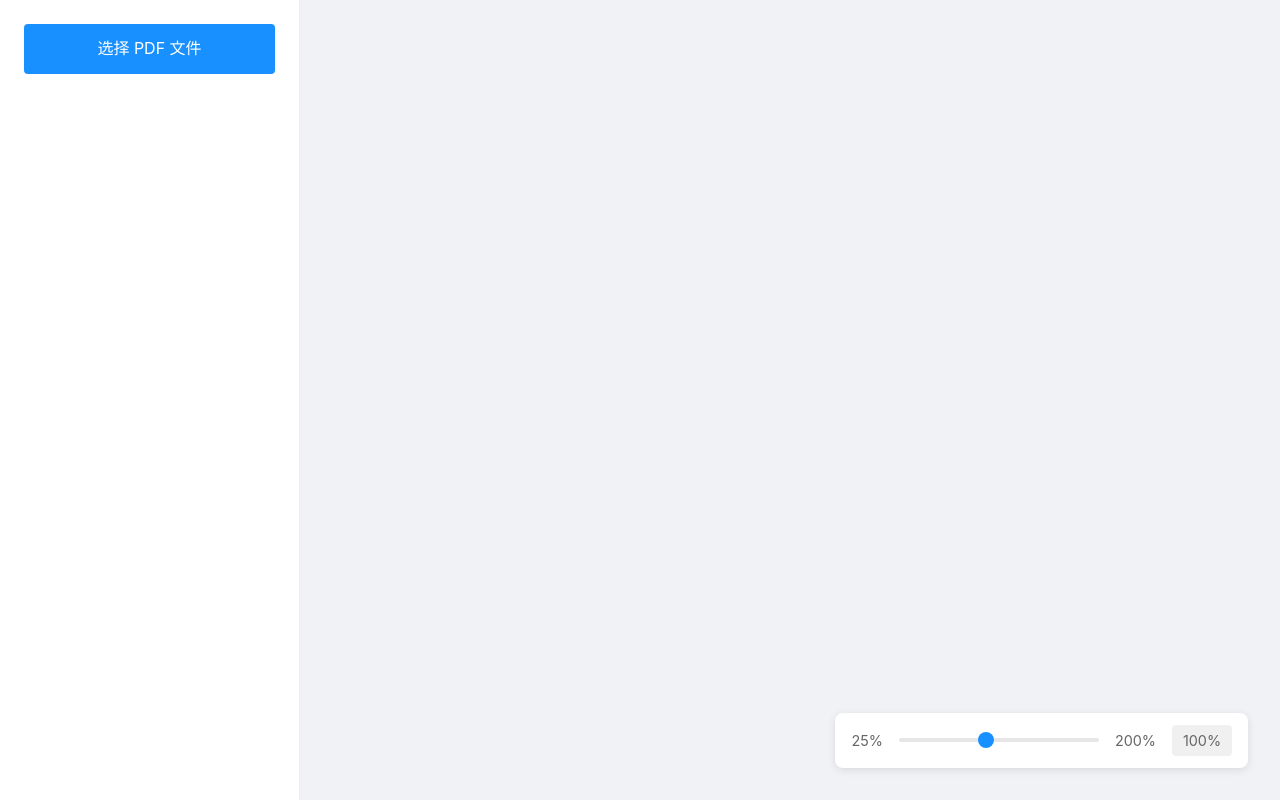
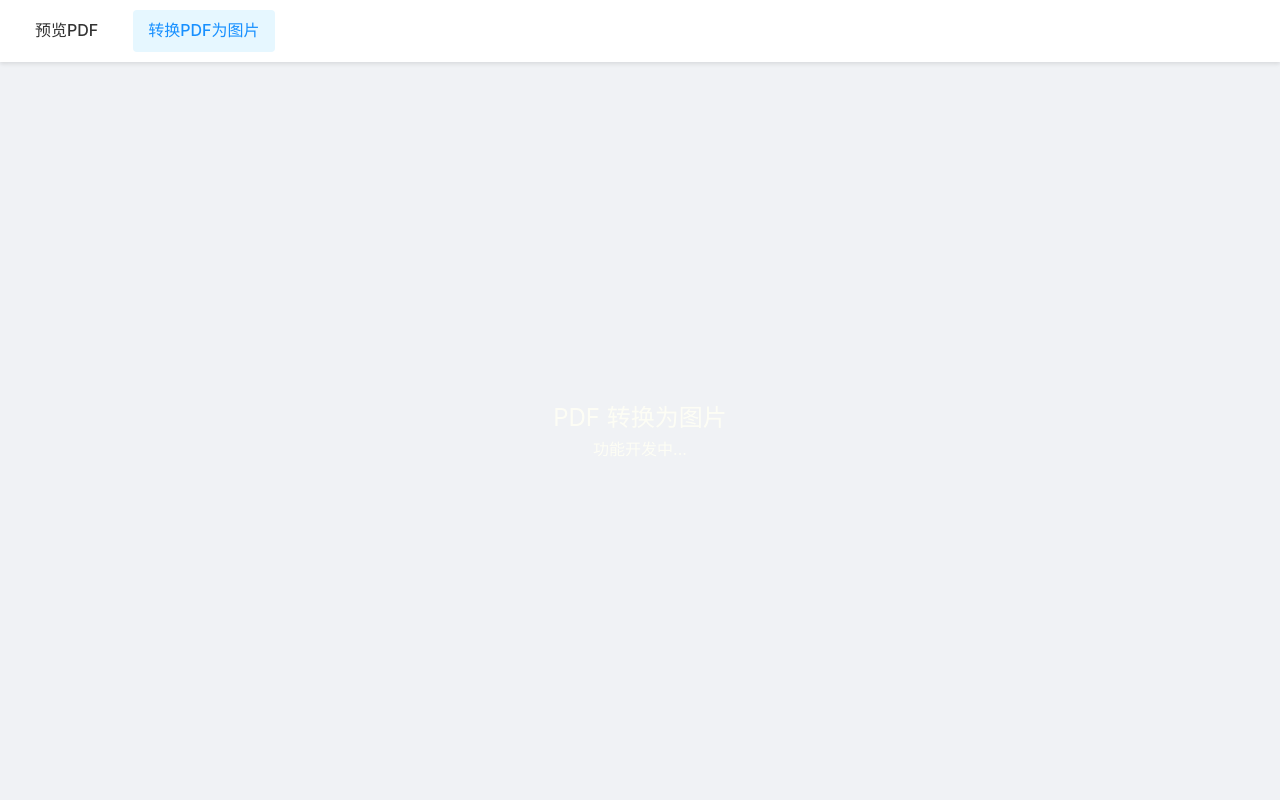
Before and after one commit to Linhieng/pdf-utils, a Vue app: page /#/convert in a window 1280 px wide. Built offline with nearby package versions, Linux system fonts and the light colour scheme.

Commit message:
处理界面backup

```diff
--- a/package.json
+++ b/package.json
@@ -20,7 +20,8 @@
   "dependencies": {
     "@electron-toolkit/preload": "^3.0.1",
     "@electron-toolkit/utils": "^3.0.0",
-    "pdfjs-dist": "4.9.155"
+    "pdfjs-dist": "4.9.155",
+    "vue-router": "4"
   },
   "devDependencies": {
     "@electron-toolkit/eslint-config": "^1.0.2",
--- a/src/renderer/src/App.vue
+++ b/src/renderer/src/App.vue
@@ -1,8 +1,8 @@
 <script setup>
 import { ref } from 'vue'
-import LeftPanel from './components/LeftPanel.vue'
-import RightPanel from './components/RightPanel.vue'
+import { RouterView, useRoute } from 'vue-router'
 
+const route = useRoute()
 const totalPages = ref(0)
 
 const handleFileSelected = ({ info }) => {
@@ -11,16 +11,59 @@ const handleFileSelected = ({ info }) => {
 </script>
 
 <template>
-  <div class="container">
-    <LeftPanel @file-selected="handleFileSelected" />
-    <RightPanel :total-pages="totalPages" />
+  <div class="app-container">
+    <nav class="navbar">
+      <router-link to="/preview" class="nav-item">预览PDF</router-link>
+      <router-link to="/convert" class="nav-item">转换PDF为图片</router-link>
+    </nav>
+    <div class="content-wrapper">
+      <RouterView
+        :total-pages="totalPages"
+        @file-selected="handleFileSelected"
+      />
+    </div>
   </div>
 </template>
 
 <style scoped>
-.container {
-  min-height: 100vh;
+.app-container {
+  display: flex;
+  flex-direction: column;
+  height: 100vh;
+  overflow: hidden;
+}
+
+.navbar {
+  flex-shrink: 0;
+  display: flex;
+  background-color: #ffffff;
+  box-shadow: 0 2px 4px rgba(0, 0, 0, 0.1);
+  padding: 10px 20px;
+  z-index: 10;
+}
+
+.content-wrapper {
+  flex-grow: 1;
+  overflow-y: auto;
   background-color: #f0f2f5;
-  display: flex;
+}
+
+.nav-item {
+  margin-right: 20px;
+  text-decoration: none;
+  color: #333;
+  font-weight: 500;
+  padding: 8px 15px;
+  border-radius: 4px;
+  transition: background-color 0.3s;
+}
+
+.nav-item:hover {
+  background-color: #f0f0f0;
+}
+
+.nav-item.router-link-active {
+  background-color: #e6f7ff;
+  color: #1890ff;
 }
 </style>
--- a/src/renderer/src/main.js
+++ b/src/renderer/src/main.js
@@ -2,5 +2,6 @@ import './assets/main.css'
 
 import { createApp } from 'vue'
 import App from './App.vue'
+import router from './router'
 
-createApp(App).mount('#app')
+createApp(App).use(router).mount('#app')
--- /dev/null
+++ b/src/renderer/src/router/index.js
@@ -0,0 +1,27 @@
+import { createRouter, createWebHashHistory } from 'vue-router'
+import PreviewPDF from '../views/PreviewPDF.vue'
+import ConvertPDF from '../views/ConvertPDF.vue'
+
+const routes = [
+  {
+    path: '/',
+    redirect: '/preview'
+  },
+  {
+    path: '/preview',
+    name: 'PreviewPDF',
+    component: PreviewPDF
+  },
+  {
+    path: '/convert',
+    name: 'ConvertPDF',
+    component: ConvertPDF
+  }
+]
+
+const router = createRouter({
+  history: createWebHashHistory(),
+  routes
+})
+
+export default router
--- /dev/null
+++ b/src/renderer/src/views/ConvertPDF.vue
@@ -0,0 +1,20 @@
+<template>
+  <div class="convert-pdf">
+    <h2>PDF 转换为图片</h2>
+    <p>功能开发中...</p>
+  </div>
+</template>
+
+<script setup>
+// 未来将添加转换逻辑
+</script>
+
+<style scoped>
+.convert-pdf {
+  display: flex;
+  flex-direction: column;
+  align-items: center;
+  justify-content: center;
+  height: 100%;
+}
+</style>
--- /dev/null
+++ b/src/renderer/src/views/PreviewPDF.vue
@@ -0,0 +1,34 @@
+<template>
+  <div class="preview-pdf">
+    <div class="container">
+      <LeftPanel @file-selected="$emit('file-selected', $event)" />
+      <RightPanel :total-pages="totalPages" />
+    </div>
+  </div>
+</template>
+
+<script setup>
+import LeftPanel from '../components/LeftPanel.vue'
+import RightPanel from '../components/RightPanel.vue'
+import { defineProps, defineEmits } from 'vue'
+
+const props = defineProps({
+  totalPages: {
+    type: Number,
+    default: 0
+  }
+})
+
+const emit = defineEmits(['file-selected'])
+</script>
+
+<style scoped>
+.preview-pdf {
+  height: 100%;
+}
+
+.container {
+  display: flex;
+  height: 100%;
+}
+</style>
```
Also changed, not shown: 1 other file (tests, documents, lock files or other folders).
